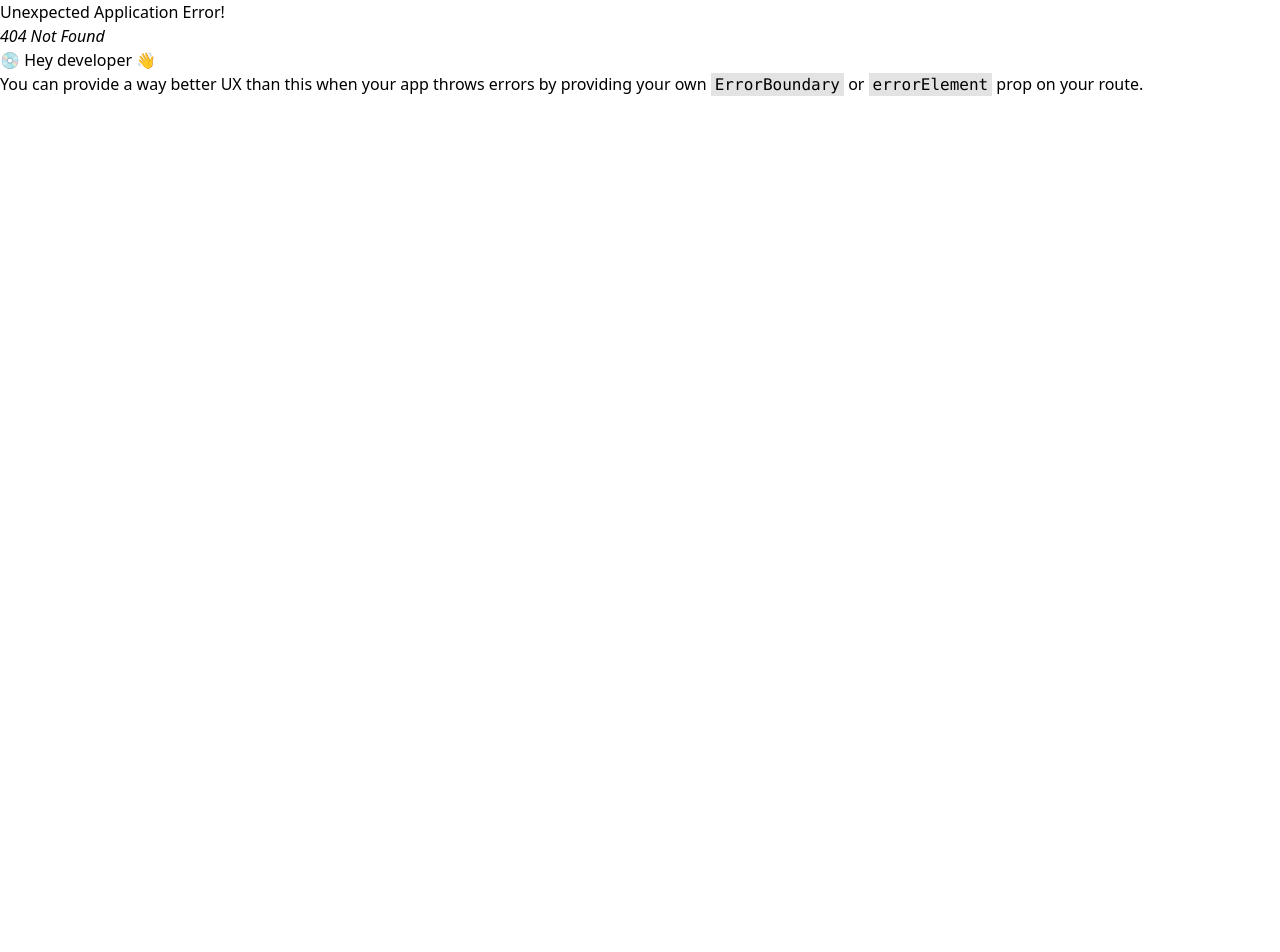
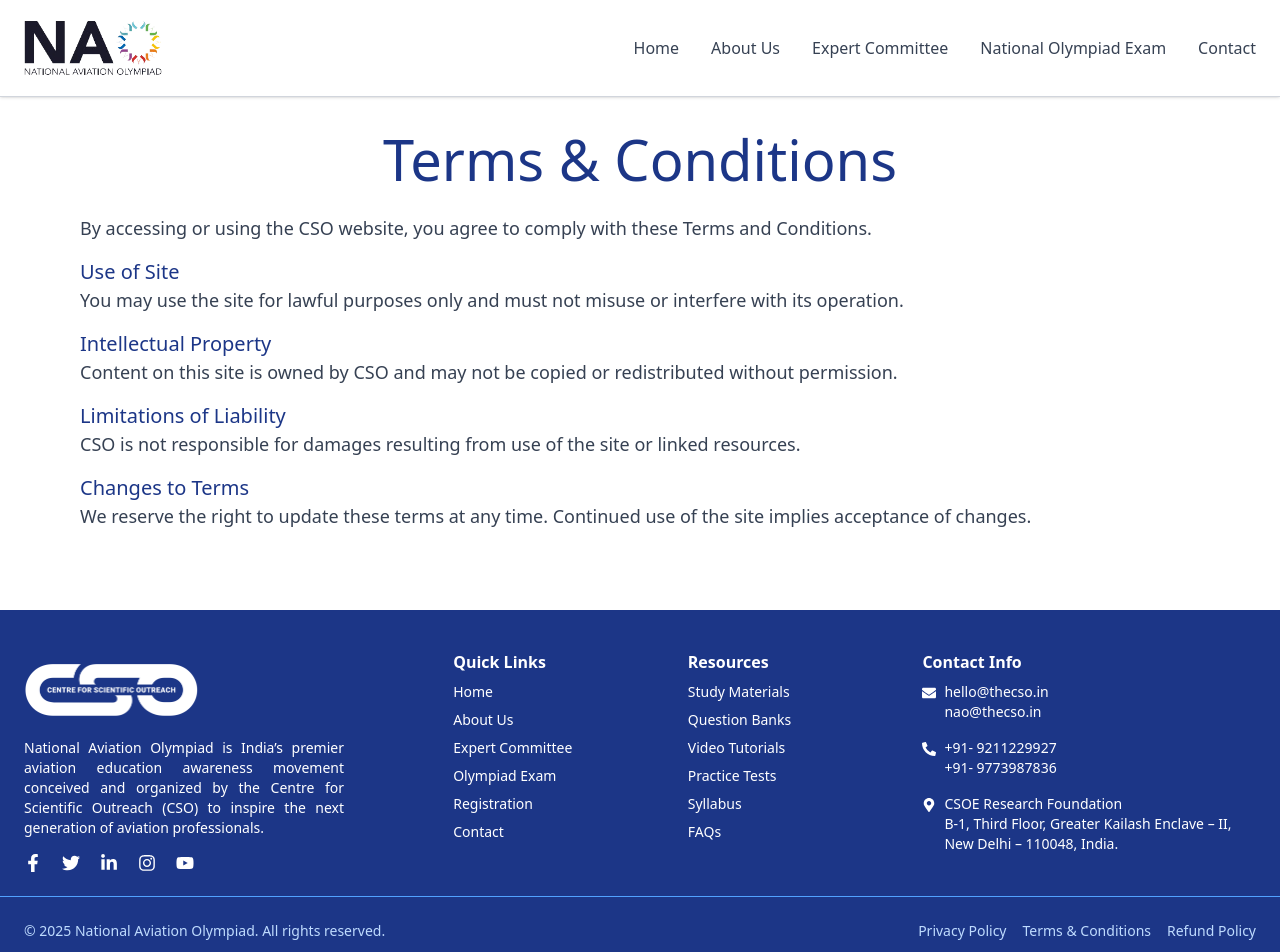
Before and after one commit to gaurav-pndy/national-aviation-olympiad, a React (Vite) app: page /terms-and-conditions in a window 1280 px wide. Before the commit this address had no page. Shown: the top 952 px of the page. Before the commit the page ends 800 px from the top, so only its background shows below. Built offline with nearby package versions, Linux system fonts and the light colour scheme.

Commit message:
added pages

```diff
--- a/src/components/Footer.jsx
+++ b/src/components/Footer.jsx
@@ -11,10 +11,14 @@ import {
   FaPhoneAlt,
 } from "react-icons/fa";
 import { IoAirplane } from "react-icons/io5";
+import { Link, useNavigate, useParams } from "react-router-dom";
 
 export default function Footer() {
+  const location = useParams();
+  const navigate = useNavigate();
   const handleScroll = (e, href) => {
     e.preventDefault();
+    if (location.pathname === "/") {
       const targetId = href.substring(1);
       const targetElement = document.getElementById(targetId);
       const offset = 80; // change this value for desired margin from top
@@ -27,6 +31,25 @@ export default function Footer() {
         });
       } else if (href === "#") {
         window.scrollTo({ top: 0, behavior: "smooth" });
+      }
+    } else {
+      navigate("/");
+
+      setTimeout(() => {
+        const targetId = href.substring(1);
+        const targetElement = document.getElementById(targetId);
+        const offset = 80; // change this value for desired margin from top
+        if (targetElement) {
+          const elementPosition =
+            targetElement.getBoundingClientRect().top + window.pageYOffset;
+          window.scrollTo({
+            top: elementPosition - offset,
+            behavior: "smooth",
+          });
+        } else if (href === "#") {
+          window.scrollTo({ top: 0, behavior: "smooth" });
+        }
+      }, 500);
     }
   };
   return (
@@ -196,9 +219,9 @@ export default function Footer() {
       <div className="max-w-7xl mx-auto flex px-4 md:px-6 flex-col md:flex-row items-center justify-between text-sm text-blue-200">
         <div>© 2025 National Aviation Olympiad. All rights reserved.</div>
         <div className="space-x-4 mt-2 md:mt-0">
-          <a href="#">Privacy Policy</a>
-          <a href="#">Terms of Service</a>
-          <a href="#">Cookie Policy</a>
+          <Link to="privacy-policy">Privacy Policy</Link>
+          <Link to="terms-and-conditions">Terms & Conditions</Link>
+          <Link to="refund-policy">Refund Policy</Link>
         </div>
       </div>
     </footer>
--- a/src/components/Navbar.jsx
+++ b/src/components/Navbar.jsx
@@ -2,6 +2,7 @@ import React, { useState } from "react";
 import { IoAirplane } from "react-icons/io5";
 import { FiMenu, FiX } from "react-icons/fi";
 import { motion, AnimatePresence } from "framer-motion";
+import { useNavigate, useParams } from "react-router-dom";
 
 export default function Navbar() {
   const [menuOpen, setMenuOpen] = useState(false);
@@ -14,8 +15,12 @@ export default function Navbar() {
     { name: "Contact", href: "#contact" },
   ];
 
+  const location = useParams();
+  const navigate = useNavigate();
+
   const handleScroll = (e, href) => {
     e.preventDefault();
+    if (location.pathname === "/") {
       const targetId = href.substring(1);
       const targetElement = document.getElementById(targetId);
       const offset = 80; // change this value for desired margin from top
@@ -29,8 +34,26 @@ export default function Navbar() {
       } else if (href === "#") {
         window.scrollTo({ top: 0, behavior: "smooth" });
       }
+    } else {
+      navigate("/");
+
+      setTimeout(() => {
+        const targetId = href.substring(1);
+        const targetElement = document.getElementById(targetId);
+        const offset = 80; // change this value for desired margin from top
+        if (targetElement) {
+          const elementPosition =
+            targetElement.getBoundingClientRect().top + window.pageYOffset;
+          window.scrollTo({
+            top: elementPosition - offset,
+            behavior: "smooth",
+          });
+        } else if (href === "#") {
+          window.scrollTo({ top: 0, behavior: "smooth" });
+        }
+      }, 500);
+    }
   };
-
   return (
     <nav className="w-full z-20 fixed bg-white shadow-sm border-b border-gray-300">
       <div className="max-w-7xl mx-auto flex items-center justify-between py-5 px-4 md:px-6">
--- /dev/null
+++ b/src/pages/PriPolicy.jsx
@@ -0,0 +1,65 @@
+import { motion } from "framer-motion";
+
+export default function PriPolicy() {
+  return (
+    <section className="w-full bg-white text-gray-700 py-20 md:pt-32">
+      <div className="max-w-6xl mx-auto px-4">
+        <motion.h1
+          initial={{ opacity: 0, y: 20 }}
+          whileInView={{ opacity: 1, y: 0 }}
+          viewport={{ once: true }}
+          transition={{ duration: 0.7, ease: "easeOut" }}
+          className="text-4xl max-w-6xl mx-auto md:text-[3.5rem]  text-primary mb-6  text-center"
+        >
+          Privacy Policy
+        </motion.h1>
+        <motion.div
+          className="prose max-w-none text-lg "
+          initial={{ opacity: 0 }}
+          whileInView={{ opacity: 1 }}
+          viewport={{ once: true }}
+          transition={{ duration: 0.7, delay: 0.1 }}
+        >
+          <p>
+            Protecting your privacy is important to us. This Privacy Policy
+            describes the types of personal information we collect, how we use
+            it, and the rights you have over your data.
+          </p>
+          <h2 className="mt-4 font-medium text-xl text-primary">
+            Information We Collect
+          </h2>
+          <p>
+            We collect information you provide directly to us such as your name,
+            email, and any messages you send through our site.
+          </p>
+          <h2 className="mt-4 font-medium text-xl text-primary">
+            Use of Information
+          </h2>
+          <p>
+            We use your information to respond to inquiries, improve our
+            services, and communicate updates relevant to your interests.
+          </p>
+          <h2 className="mt-4 font-medium text-xl text-primary">
+            Data Security
+          </h2>
+          <p>
+            We implement reasonable security measures to protect your personal
+            information.
+          </p>
+          <h2 className="mt-4 font-medium text-xl text-primary">Your Rights</h2>
+          <p>
+            You have the right to access, correct, or delete your personal data.
+            Contact us anytime for assistance.
+          </p>
+          <h2 className="mt-4 font-medium text-xl text-primary">
+            Changes to This Policy
+          </h2>
+          <p>
+            We may update this Privacy Policy periodically. We recommend
+            reviewing it regularly.
+          </p>
+        </motion.div>
+      </div>
+    </section>
+  );
+}
--- /dev/null
+++ b/src/pages/RefundPolicy.jsx
@@ -0,0 +1,49 @@
+// RefundPolicy.jsx
+import { motion } from "framer-motion";
+
+export default function RefundPolicy() {
+  return (
+    <section className="w-full text-gray-700 bg-white py-20 md:pt-32">
+      <div className="max-w-6xl mx-auto px-4">
+        <motion.h1
+          initial={{ opacity: 0, y: 20 }}
+          whileInView={{ opacity: 1, y: 0 }}
+          viewport={{ once: true }}
+          transition={{ duration: 0.7, ease: "easeOut" }}
+          className="text-4xl max-w-6xl mx-auto md:text-[3.5rem]  font-roboto text-primary mb-6  text-center"
+        >
+          Refund Policy
+        </motion.h1>
+        <motion.div
+          className="prose max-w-none text-lg "
+          initial={{ opacity: 0 }}
+          whileInView={{ opacity: 1, y: 0 }}
+          viewport={{ once: true }}
+          transition={{ duration: 0.7, delay: 0.1 }}
+        >
+          <p>
+            Refunds are considered on a case-by-case basis for program fees or
+            donations.
+          </p>
+          <h2 className="mt-4 font-medium text-primary text-xl">Eligibility</h2>
+          <p>
+            Refunds may be granted for errors in billing, duplicate payments, or
+            program cancellation.
+          </p>
+          <h2 className="mt-4 font-medium text-primary text-xl">
+            Requesting a Refund
+          </h2>
+          <p>Contact our support team promptly to initiate a refund request.</p>
+          <h2 className="mt-4 font-medium text-primary text-xl">
+            Processing Time
+          </h2>
+          <p>Refunds are usually processed within 14 business days.</p>
+          <h2 className="mt-4 font-medium text-primary text-xl">
+            Non-Refundable Situations
+          </h2>
+          <p>Donations are non-refundable once processed.</p>
+        </motion.div>
+      </div>
+    </section>
+  );
+}
--- /dev/null
+++ b/src/pages/Terms.jsx
@@ -0,0 +1,57 @@
+import { motion } from "framer-motion";
+
+export default function Terms() {
+  return (
+    <section className="w-full bg-white text-gray-700 py-20 md:pt-32">
+      <div className="max-w-6xl mx-auto px-4">
+        <motion.h1
+          initial={{ opacity: 0, y: 20 }}
+          whileInView={{ opacity: 1, y: 0 }}
+          viewport={{ once: true }}
+          transition={{ duration: 0.7, ease: "easeOut" }}
+          className="text-4xl max-w-6xl mx-auto md:text-[3.5rem]  font-roboto text-primary mb-6  text-center"
+        >
+          Terms & Conditions
+        </motion.h1>
+        <motion.div
+          className="prose max-w-none text-lg"
+          initial={{ opacity: 0 }}
+          whileInView={{ opacity: 1, y: 0 }}
+          viewport={{ once: true }}
+          transition={{ duration: 0.7, delay: 0.1 }}
+        >
+          <p>
+            By accessing or using the CSO website, you agree to comply with
+            these Terms and Conditions.
+          </p>
+          <h2 className="mt-4 font-medium text-primary text-xl">Use of Site</h2>
+          <p>
+            You may use the site for lawful purposes only and must not misuse or
+            interfere with its operation.
+          </p>
+          <h2 className="mt-4 font-medium text-primary text-xl">
+            Intellectual Property
+          </h2>
+          <p>
+            Content on this site is owned by CSO and may not be copied or
+            redistributed without permission.
+          </p>
+          <h2 className="mt-4 font-medium text-primary text-xl">
+            Limitations of Liability
+          </h2>
+          <p>
+            CSO is not responsible for damages resulting from use of the site or
+            linked resources.
+          </p>
+          <h2 className="mt-4 font-medium text-primary text-xl">
+            Changes to Terms
+          </h2>
+          <p>
+            We reserve the right to update these terms at any time. Continued
+            use of the site implies acceptance of changes.
+          </p>
+        </motion.div>
+      </div>
+    </section>
+  );
+}
```
Also changed, not shown: src/App.jsx (+15 -0 lines). Lines whose indentation alone changed are shown as unchanged.
